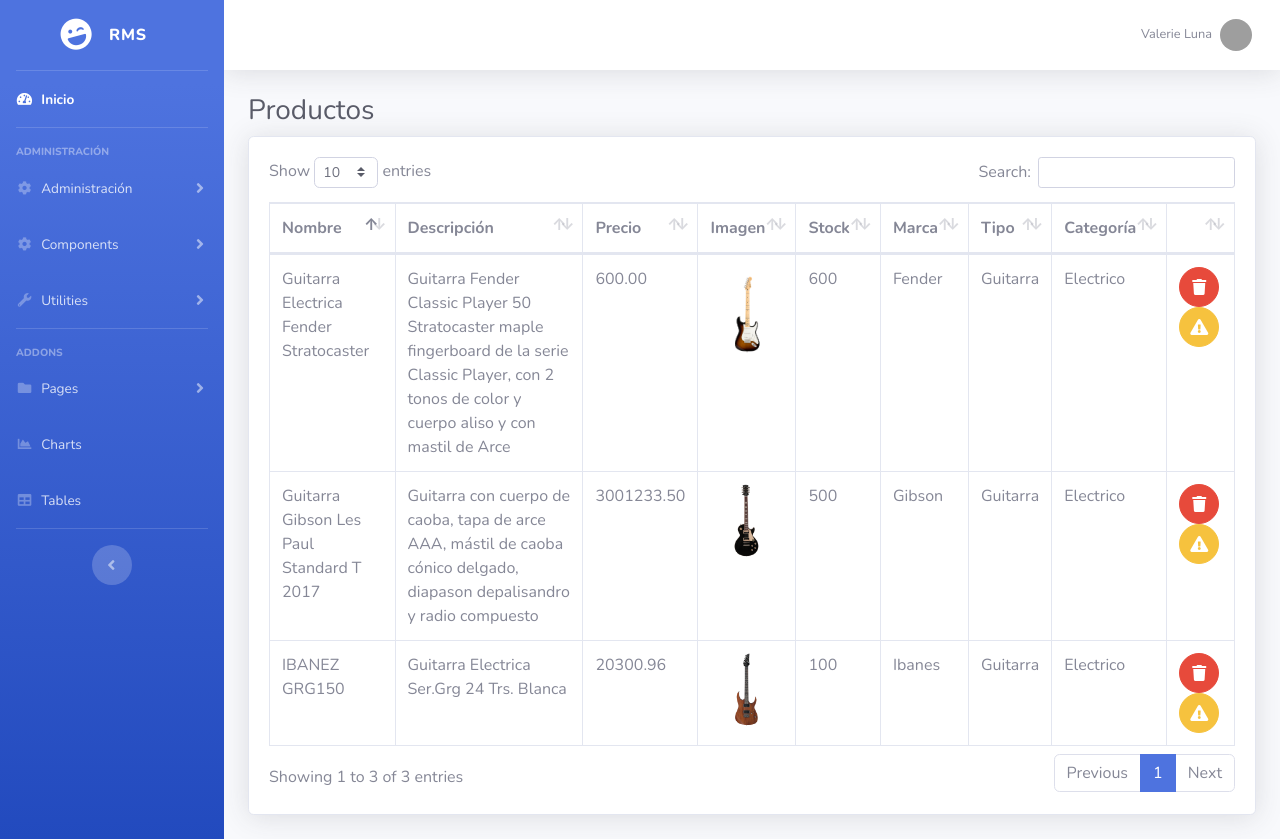
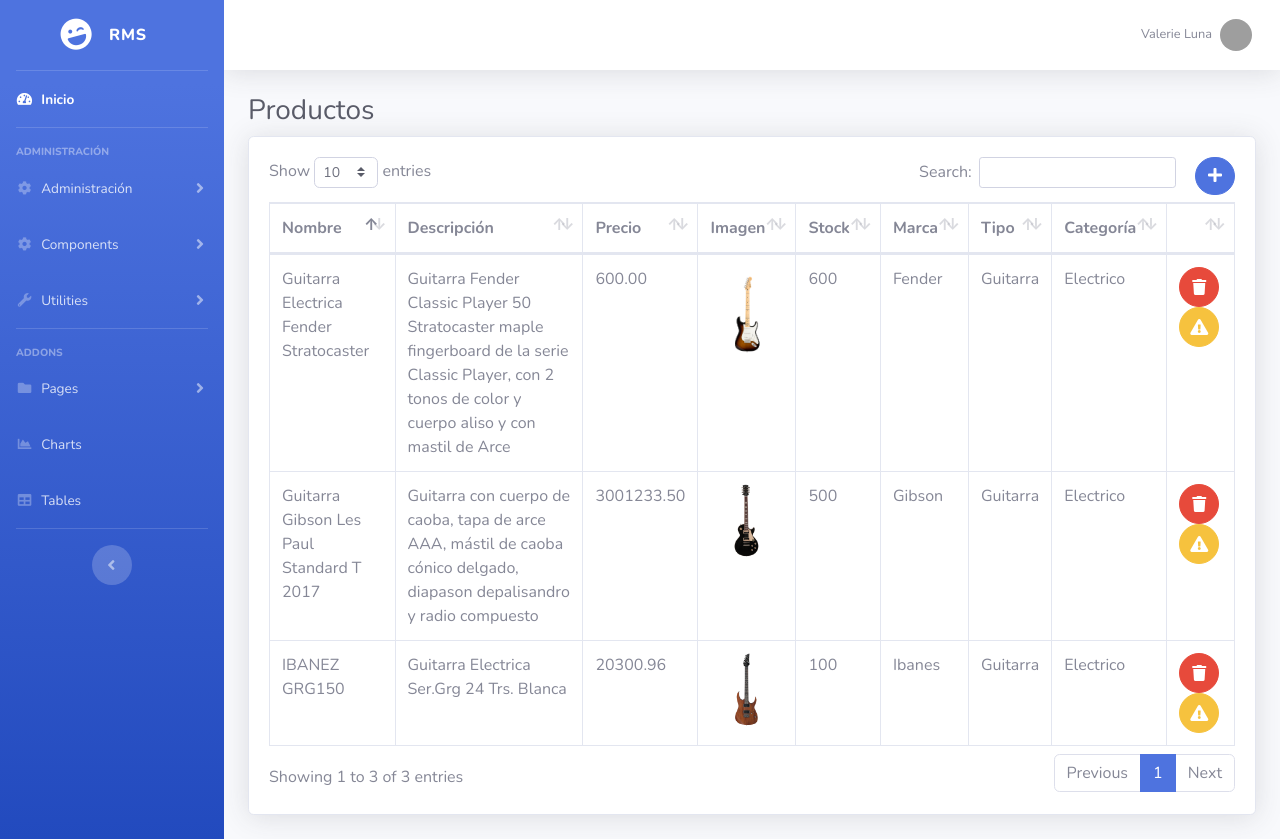
Before and after one commit to FacuBargut/rms, a PHP site: page /rms/admin/productos.php in a window 1280 px wide. Run offline with PHP 8.4, Linux system fonts and the light colour scheme; data comes from the database, SQL or seed files in the repository; some libraries are stand-ins or nearby versions; grey boxes are pictures that could not be loaded.

Commit message:
Commit para realizar pull

```diff
--- /dev/null
+++ b/admin/css/productos.css
@@ -0,0 +1,5 @@
+.addProduct{
+    border-radius: 20px;
+    float: right;
+    margin-left: 2%;
+}
--- a/admin/productos.php
+++ b/admin/productos.php
@@ -25,6 +25,8 @@
 
   <!-- Custom styles for this page -->
   <link href="vendor/datatables/dataTables.bootstrap4.min.css" rel="stylesheet">
+
+  <link href="css/productos.css" rel="stylesheet">
 
 </head>
 
@@ -60,6 +62,7 @@
             $categorias = producto:: getCategories();
             if(count($productos) > 0){ ?>
               <div class="table-responsive">
+                  <button class="btn btn-primary addProduct"><i class="fa fa-plus"></i></button>
                 <table class="table table-bordered" id="dataTable" width="100%" cellspacing="0">
                   <thead>
                     <tr>
```
